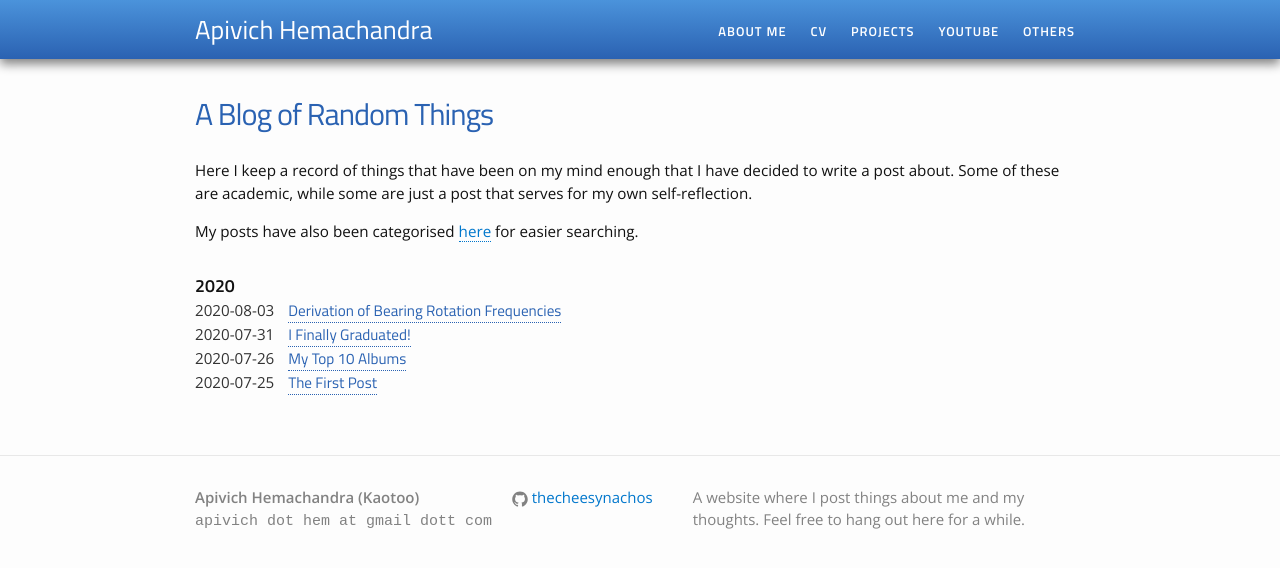
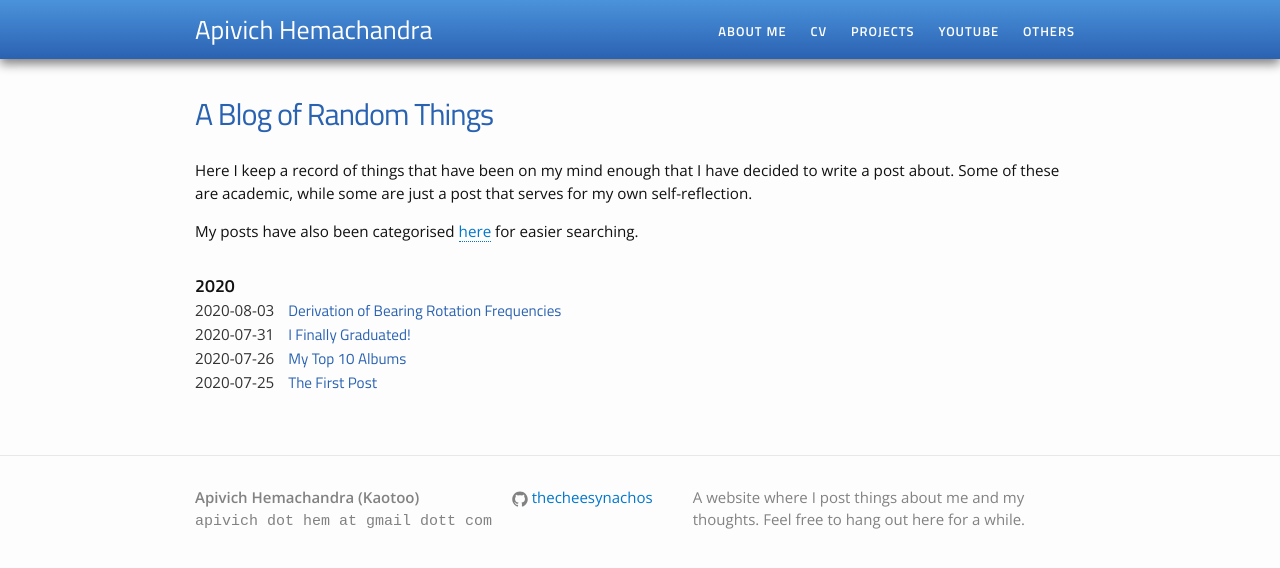
Before and after one commit to apivich-h/apivich-h.github.io, a Jekyll site: the page built from pages/blog.md, in a window 1280 px wide. Shown: the top 568 px of the page. Built offline with Jekyll 4.4.1, drawn with Linux system fonts in a browser that asks for light colours.

Commit message:
tiny css update

```diff
--- a/_sass/_layout.scss
+++ b/_sass/_layout.scss
@@ -151,7 +151,7 @@ h1 /* .post-title */ {
         }
     }
 
-    h2, h3, h4, p, li {
+    h2, h3, h4, p {
         a {
             border-bottom: 1px dotted;
         }
```
